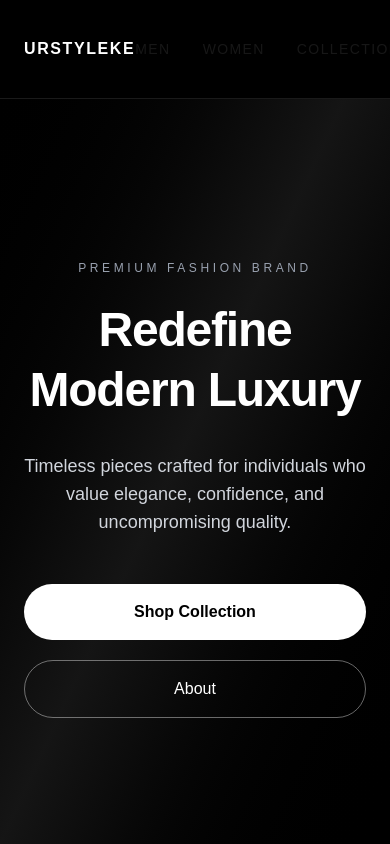
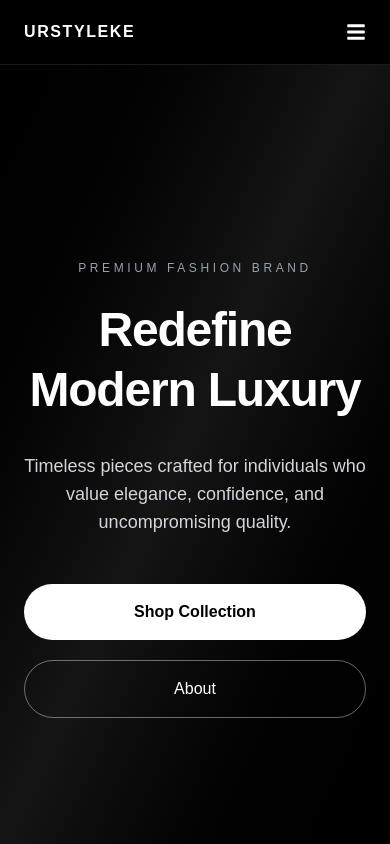
Before and after one commit to Griffinsshem/urstyleke2, a Next.js app in the folder frontend/: page / in a window 390 px wide. Shown: the top 844 px of the page. Built offline with nearby package versions, Linux system fonts and the light colour scheme.

Commit message:
feat(navbar): make navbar responsive across screen sizes

```diff
--- a/frontend/src/components/Navbar.jsx
+++ b/frontend/src/components/Navbar.jsx
@@ -3,13 +3,13 @@
 import Link from "next/link";
 import { useEffect, useState } from "react";
 import { isAuthenticated, signOut } from "@/lib/auth";
-import { FaUser, FaSignOutAlt } from "react-icons/fa";
+import { FaSignOutAlt, FaBars, FaTimes } from "react-icons/fa";
 
 export default function Navbar() {
   const [loggedIn, setLoggedIn] = useState(false);
+  const [menuOpen, setMenuOpen] = useState(false);
 
   useEffect(() => {
-    // initial check
     setLoggedIn(isAuthenticated());
 
     const syncAuth = () => {
@@ -27,39 +27,33 @@ export default function Navbar() {
 
   const handleLogout = () => {
     signOut();
+    setMenuOpen(false);
   };
 
-  return (
-    <nav className="fixed top-0 left-0 right-0 z-50 bg-black border-b border-white/10 px-6 py-5">
-      <div className="max-w-7xl mx-auto flex justify-between items-center">
-        {/* Logo */}
-        <Link href="/" className="text-white font-extrabold tracking-widest">
-          URSTYLEKE
-        </Link>
-
-        {/* Links */}
-        <div className="flex items-center gap-8 text-sm tracking-widest uppercase">
-          <Link href="/men" className="hover:text-white transition">
+  const NavLinks = () => (
+    <>
+      <Link href="/men" onClick={() => setMenuOpen(false)}>
         Men
       </Link>
-          <Link href="/women" className="hover:text-white transition">
+      <Link href="/women" onClick={() => setMenuOpen(false)}>
         Women
       </Link>
-          <Link href="/collection" className="hover:text-white transition">
+      <Link href="/collection" onClick={() => setMenuOpen(false)}>
         Collection
       </Link>
 
-          {/* Auth */}
       {!loggedIn ? (
         <>
           <Link
             href="/signin"
+            onClick={() => setMenuOpen(false)}
             className="border border-white/20 px-5 py-2 rounded-full hover:bg-white hover:text-black transition"
           >
             Sign In
           </Link>
           <Link
             href="/register"
+            onClick={() => setMenuOpen(false)}
             className="bg-white text-black px-5 py-2 rounded-full hover:scale-105 transition"
           >
             Register
@@ -74,8 +68,39 @@ export default function Navbar() {
           Sign Out
         </button>
       )}
+    </>
+  );
+
+  return (
+    <nav className="fixed top-0 left-0 right-0 z-50 bg-black border-b border-white/10 px-6 py-5">
+      <div className="max-w-7xl mx-auto flex justify-between items-center">
+        {/* Logo */}
+        <Link href="/" className="text-white font-extrabold tracking-widest">
+          URSTYLEKE
+        </Link>
+
+        {/* Desktop Links */}
+        <div className="hidden md:flex items-center gap-8 text-sm tracking-widest uppercase">
+          <NavLinks />
+        </div>
+
+        {/* Mobile Menu Button */}
+        <button
+          onClick={() => setMenuOpen(!menuOpen)}
+          className="md:hidden text-white text-xl"
+        >
+          {menuOpen ? <FaTimes /> : <FaBars />}
+        </button>
+      </div>
+
+      {/* Mobile Menu */}
+      {menuOpen && (
+        <div className="md:hidden mt-6 px-6">
+          <div className="flex flex-col gap-6 text-sm tracking-widest uppercase">
+            <NavLinks />
           </div>
         </div>
+      )}
     </nav>
   );
 }
```
Lines whose indentation alone changed are shown as unchanged.
